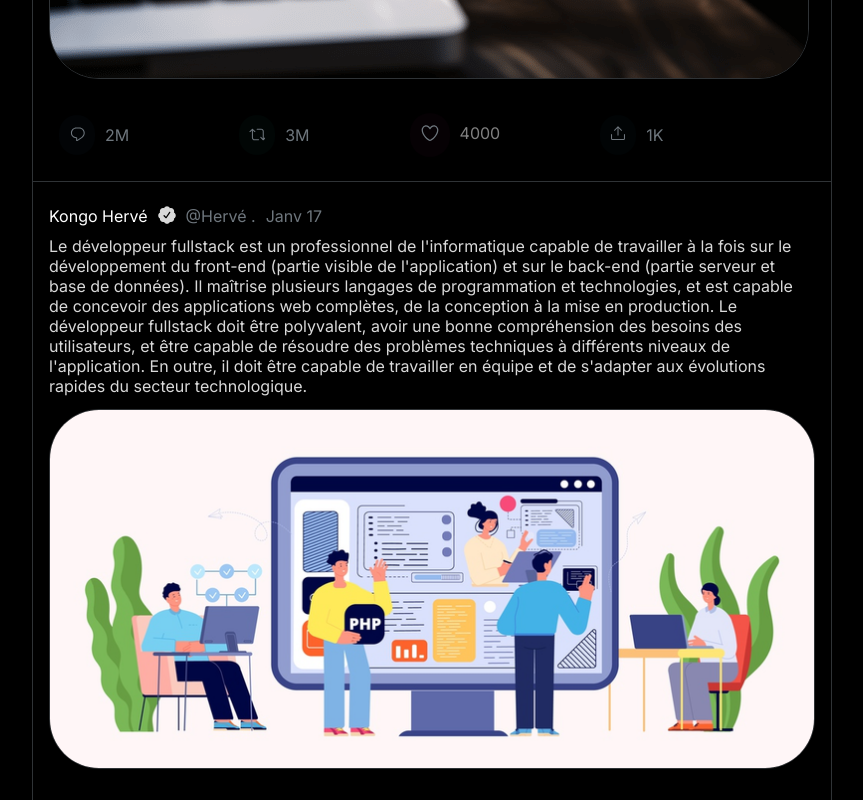
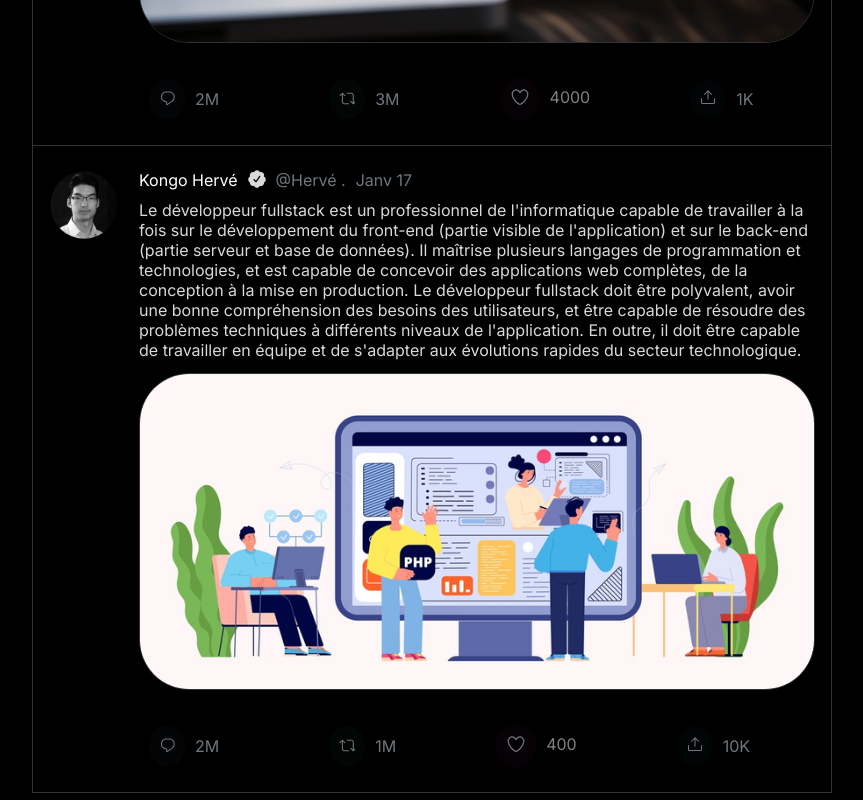
Before and after one commit to hervekongo96/Project-05-X-Twitter-Clone, a React (Vite) app: page /profil in a window 1280 px wide. Shown: the part 1160-1960 px from the top of the page, without its empty margins (288-1151 px from the left). Built offline with nearby package versions, Linux system fonts and the light colour scheme.

Commit message:
ajout de profil photo dans la page profil

```diff
--- a/src/components/Profil/ProfilHeader.jsx
+++ b/src/components/Profil/ProfilHeader.jsx
@@ -48,6 +48,9 @@ function Info() {
         {
           filtrer.map(posts => (
             <div className="tweet">
+              <div className="tweet-avatar">
+                <img src={posts.avatarTweet} alt="" />
+              </div>
               <div className="profil-hedear-title">
                 <div className="tweet-content">
                   <div className="tweet-body">
```
